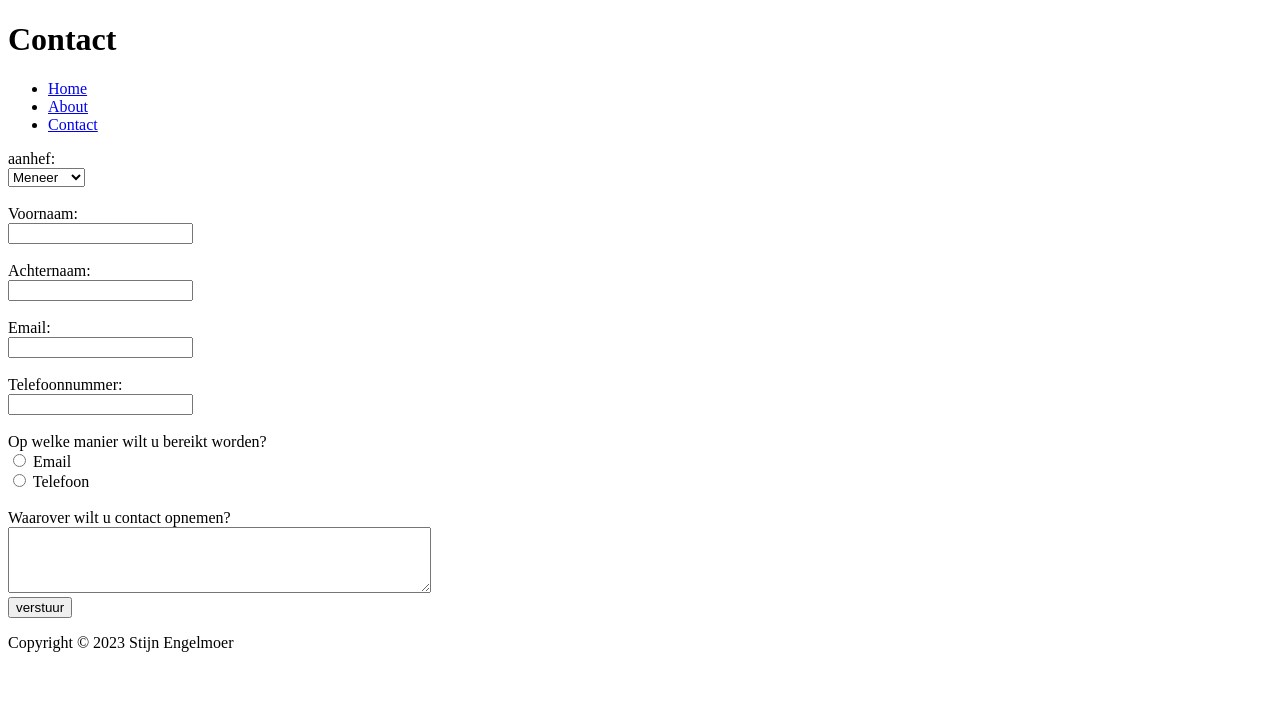
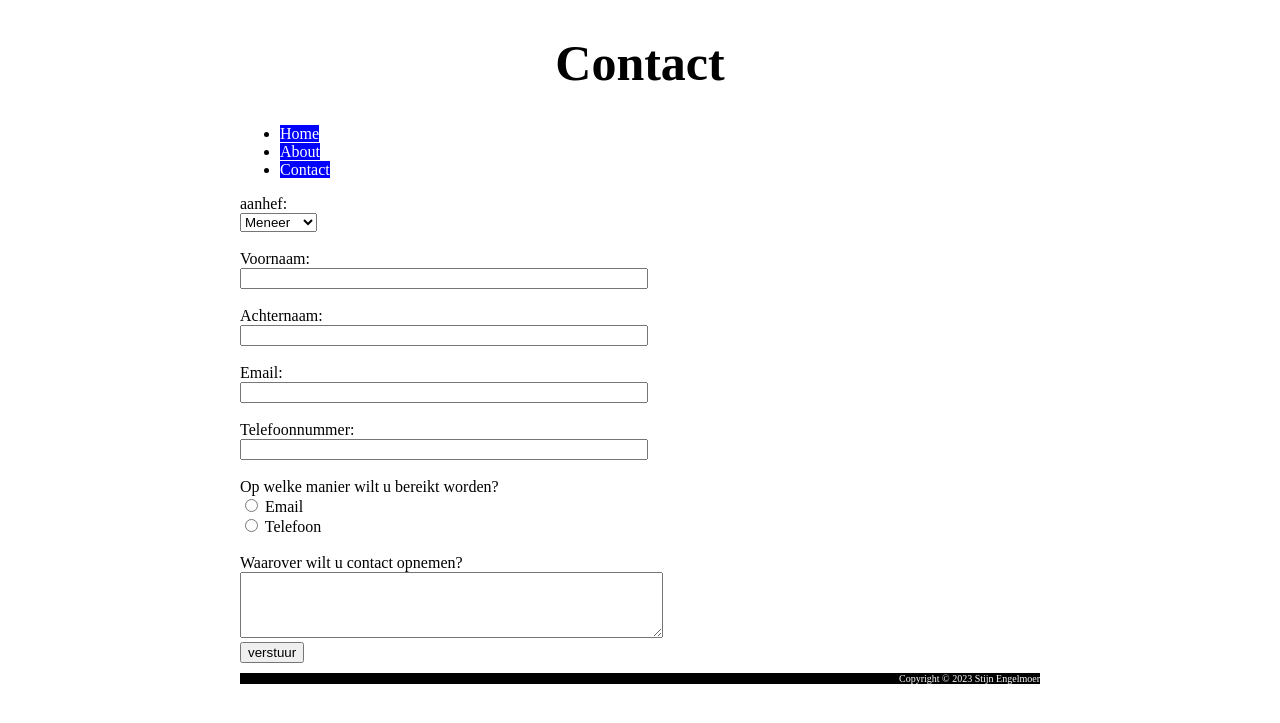
Before and after one commit to JeroenHeemskerk/educom-webshop-basis-1691483875, a PHP site: page /contact.html in a window 1280 px wide. Shown: the top 723 px of the page. Run offline with PHP 8.4, Linux system fonts and the light colour scheme.

Commit message:
opdracht #2 afgemaakt

```diff
--- a/CSS/stylesheet.css
+++ b/CSS/stylesheet.css
@@ -1 +1,22 @@
-/* Cascade Style Sheet for this website */
+body {
+  max-width: 800px;
+  margin: auto;
+}
+h1 {
+    font-size: 50px;
+    text-align: center;
+}
+footer {
+    background-color: black;
+    color: white;
+    font-size: 10px;
+    text-align: right;
+}
+a {
+    text-decoration: none;
+    color: white;
+    background-color: blue;
+}
+input[type=text] {
+    width: 400px;
+}
--- a/about.html
+++ b/about.html
@@ -1,5 +1,8 @@
 <!DOCTYPE html>
 <html>
+<head>
+    <link rel="stylesheet" href="CSS/stylesheet.css">
+</head>
 <body>
 <h1>About</h1>
 <ul>
--- a/contact.html
+++ b/contact.html
@@ -1,5 +1,8 @@
 <!DOCTYPE html>
 <html>
+<head>
+    <link rel="stylesheet" href="CSS/stylesheet.css">
+</head>
 <body>
 <h1>Contact</h1>
 <ul>
@@ -28,7 +31,7 @@
     <input type="radio" id="phone" name="ComPref" value="Telefoon">
     <label for="phone">Telefoon</label><br><br>
     <label for="Feedback">Waarover wilt u contact opnemen?</label><br>
-    <textarea type="text" id="Feedback" name="Feedback" rows="4" cols="50"></textarea><br>
+    <textarea id="Feedback" name="Feedback" rows="4" cols="50"></textarea><br>
     <input type="submit" value="verstuur">
   </form>
 </body>
--- a/index.html
+++ b/index.html
@@ -1,5 +1,8 @@
 <!DOCTYPE html>
 <html>
+<head>
+    <link rel="stylesheet" href="CSS/stylesheet.css">
+</head>
 <body>
 <h1>Home</h1>
 <ul>
```
